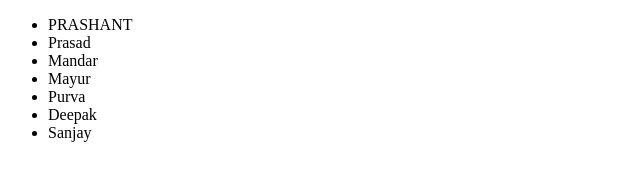
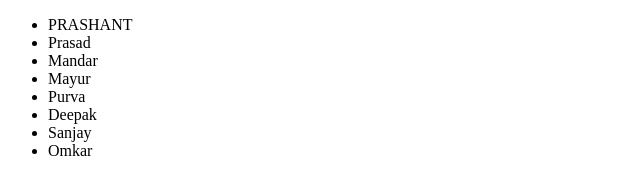
Before and after one commit to prashantbhosale87/MyRepository1, a plain HTML site: page index.html in a window 1280 px wide. Shown: the full height of the page, 0-640 px from the left. Drawn offline with Linux system fonts and the light colour scheme.

Commit message:
2nd name added

```diff
--- a/index.html
+++ b/index.html
@@ -15,6 +15,7 @@
         <li>Purva</li>
         <li>Deepak</li>
         <li>Sanjay</li>
+        <li>Omkar</li>
     </ul>
 </body>
 </html>
```
